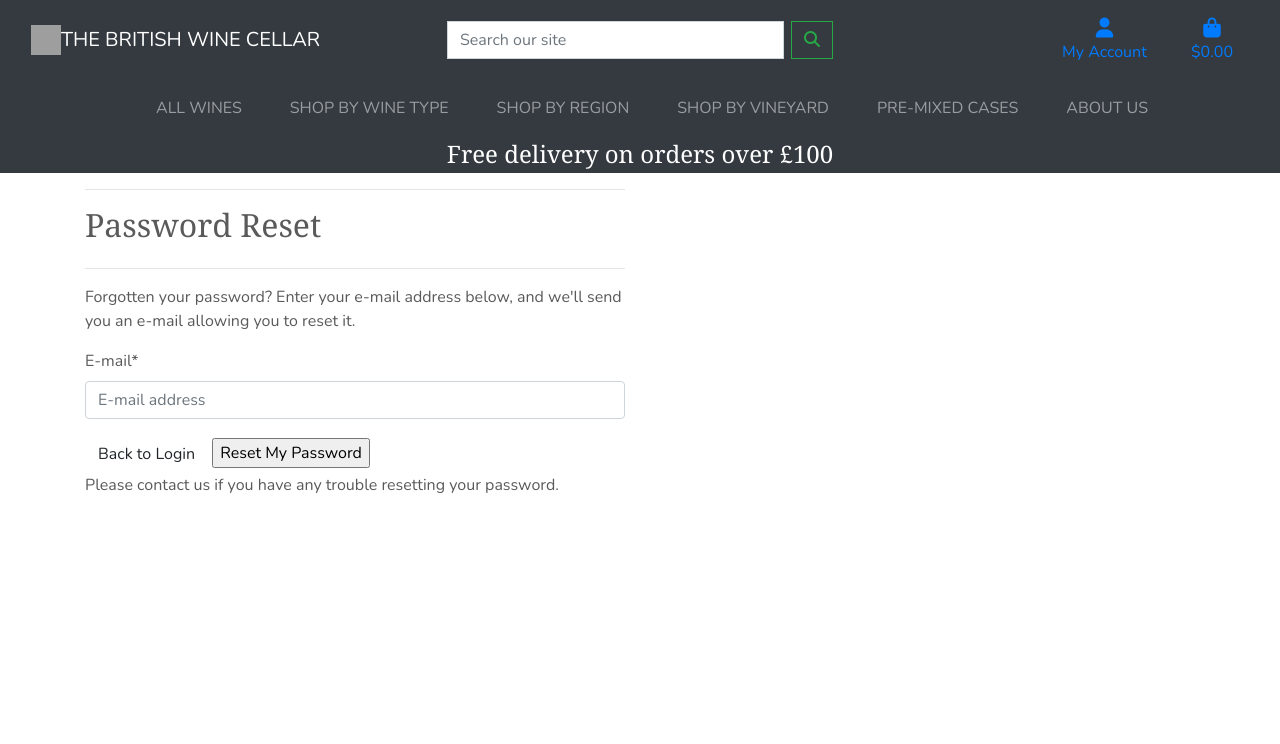
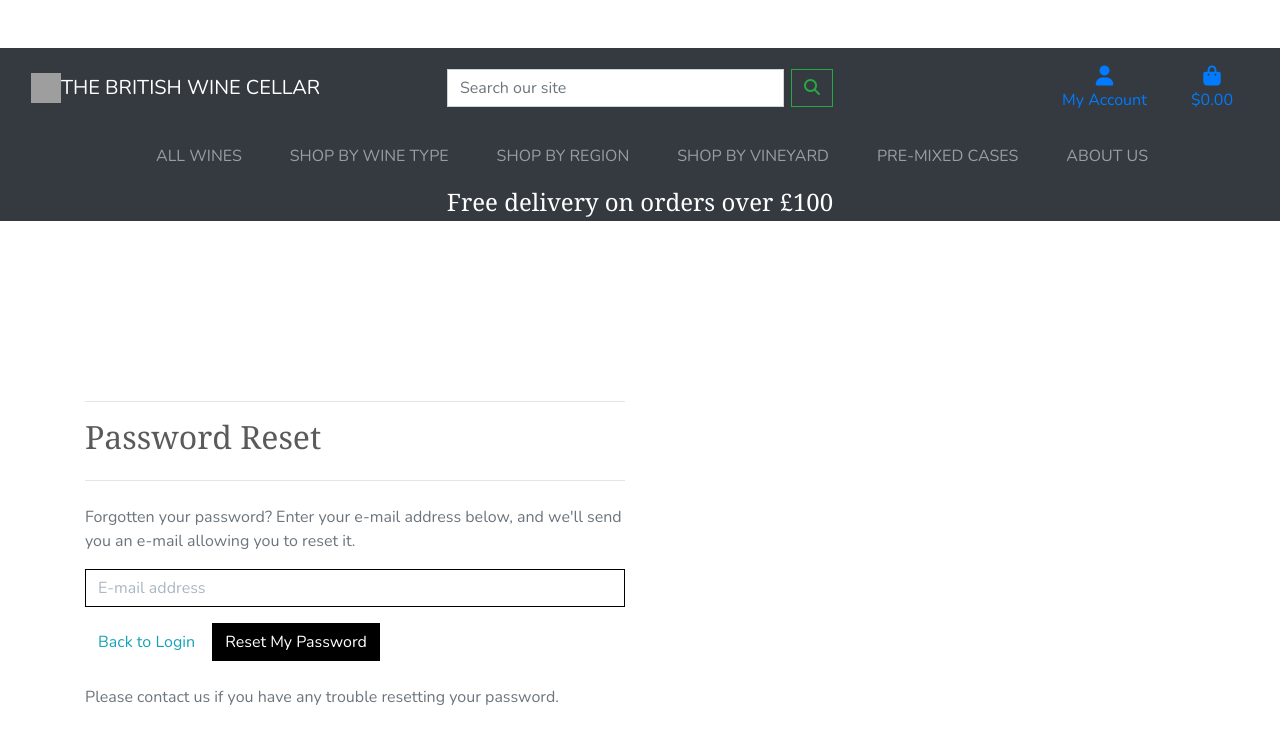
Before and after one commit to woodfordtim/the_british_wine_cellar_v2, a Django app: page /accounts/password/reset/ in a window 1280 px wide. Shown: the top 744 px of the page. Run offline with Django 3.2, Linux system fonts and the light colour scheme; parts of the project's set-up code (start-up, migrations or seed data) failed here and were passed over; some libraries are stand-ins or nearby versions; grey boxes are pictures that could not be loaded.

```diff
--- a/profiles/models.py
+++ b/profiles/models.py
@@ -18,7 +18,7 @@ class UserProfile(models.Model):
     default_town_or_city = models.CharField(max_length=40, null=True, blank=True)
     default_postcode = models.CharField(max_length=20, null=True, blank=True)
     default_county = models.CharField(max_length=80, null=True, blank=True)
-    default_country = CountryField(blank_label='Country *', null=True, blank=True)
+    default_country = CountryField(blank_label='Country', null=True, blank=True)
 
     def __str__(self):
         return self.user.username
--- a/static/css/base.css
+++ b/static/css/base.css
@@ -9,7 +9,7 @@ body {
 }
 
 .header-container {
-    padding-top: 125px;
+    padding-top: 164px;
 }
 
 .product-header.card-img {
@@ -82,3 +82,83 @@ body {
         z-index: 1030;
     }
 }
+
+/* Allauth form formatting */
+
+.allauth-form-inner-content p {
+    margin-top: 1.5rem; /* mt-4 */
+    color: #6c757d; /* text-secondary */
+}
+
+.allauth-form-inner-content input {
+    border-color: #000;
+    border-radius: 0;
+}
+
+.allauth-form-inner-content label:not([for='id_remember']) {
+    display: none;
+}
+
+.allauth-form-inner-content input::placeholder {
+    color: #aab7c4;
+}
+
+.allauth-form-inner-content button,
+.allauth-form-inner-content input[type='submit'] {
+	/* btn */
+	display: inline-block;
+    font-weight: 400;
+    color: #fff;
+    text-align: center;
+    vertical-align: middle;
+    -webkit-user-select: none;
+    -moz-user-select: none;
+    -ms-user-select: none;
+    user-select: none;
+    background-color: #000;
+    border: 1px solid #000;
+    padding: .375rem .75rem;
+    font-size: 1rem;
+    line-height: 1.5;
+    border-radius: 0;
+
+    /* standard bootstrap btn transitions */
+    transition: color .15s ease-in-out,background-color .15s ease-in-out,border-color .15s ease-in-out,box-shadow .15s ease-in-out;
+}
+
+.allauth-form-inner-content button:hover,
+.allauth-form-inner-content input[type='submit']:hover {
+	color: #fff;
+    background-color: #222;
+    border-color: #222;
+}
+
+.allauth-form-inner-content a {
+	color: #17a2b8; /* text-info */
+}
+
+/* fixed top navbar only on medium and up */
+@media (min-width: 992px) {
+    .fixed-top-desktop-only {
+        position: fixed;
+        top: 0;
+        right: 0;
+        left: 0;
+        z-index: 1030;
+    }
+
+    .header-container {
+        padding-top: 164px;
+    }
+}
+
+/* pad the top a bit when navbar is collapsed on mobile */
+@media (max-width: 991px) {
+    .header-container {
+        padding-top: 116px;
+    }
+
+    body {
+        height: calc(100vh - 116px);
+    }
+}
--- a/templates/base.html
+++ b/templates/base.html
@@ -21,7 +21,6 @@
     <link href="https://fonts.googleapis.com/css2?family=Nunito:ital,wght@0,200;0,300;0,400;1,200&display=swap"
         rel="stylesheet">
     <link rel="stylesheet" href="{% static 'css/base.css' %}">
-	<link rel="icon" href="../../../../favicon.ico" />
 	{% endblock %}
 
 	{% block extra_css %}
@@ -35,7 +34,7 @@
 
     <body>
 
-        <header class="container-fluid fixed-top">
+        <header class="container-fluid">
             <div id="topnav" class="row navbar navbar-expand-md navbar-dark bg-dark pt-lg-2 d-none d-lg-flex">
                 <div class="col-12 col-lg-4 my-auto py-1 py-lg-0 text-center text-lg-left">
                     <a class="navbar-brand" href="{% url 'home' %}">
```
Also changed, not shown: profiles/forms.py (added, +36 -0 lines), profiles/templates/profiles/profile.html (+23 -2 lines), profiles/views.py (+13 -1 lines), static/css/js/countryfield.js (added, +12 -0 lines).
